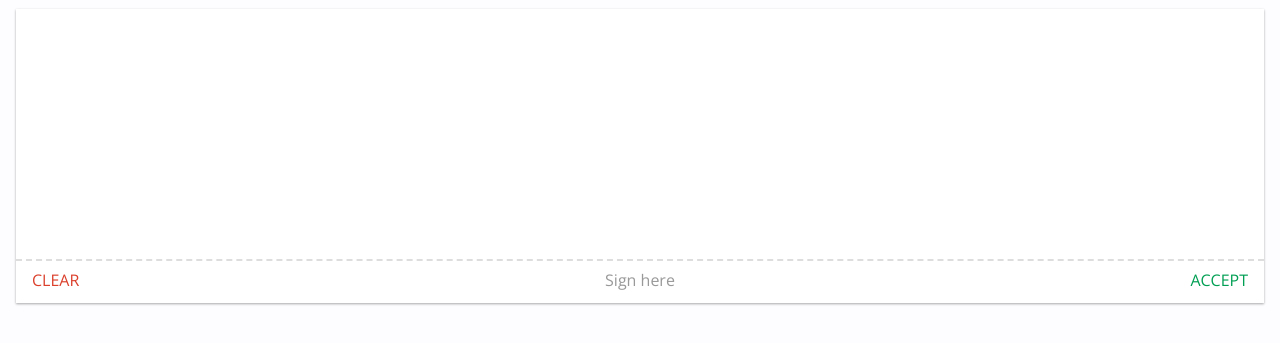
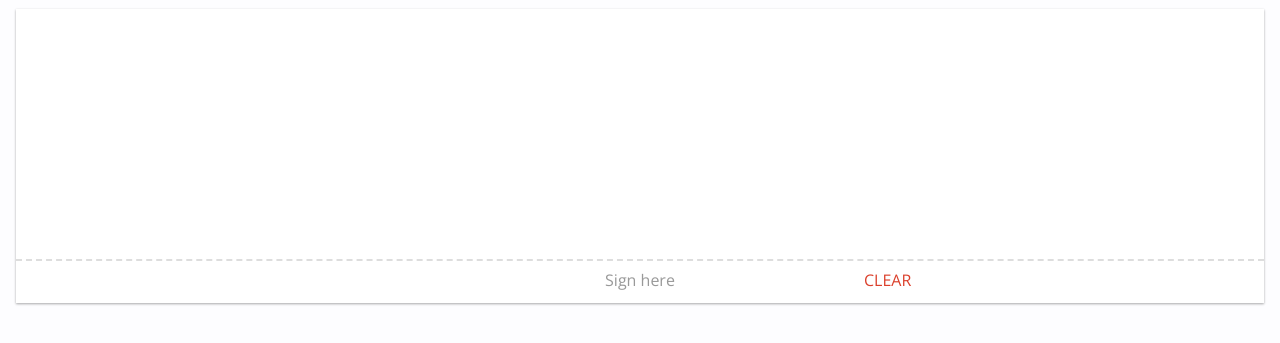
Before and after one commit to jerme404/ng-sign-here, a website: page index.html in a window 1280 px wide. Shown: the part 61-404 px from the top of the page. Drawn offline with nearby package versions, Linux system fonts and the light colour scheme.

Commit message:
Update index.html

```diff
--- a/index.html
+++ b/index.html
@@ -33,14 +33,13 @@
                     register-clear-handler="demo.registerClearHandler(handler)">
                 </sign-here>
                 <div layout="row" class="signature-button-wrapper">
-                    <span class="signature-button clear" ng-click="demo.clearSignature()">
-                        CLEAR
+                    <span class="signature-button accept">
                     </span>
                     <span class="signature-label">
                         Sign here
                     </span>
-                    <span class="signature-button accept" ng-click="demo.acceptSignature()">
-                        ACCEPT
+                    <span class="signature-button clear" ng-click="demo.clearSignature()">
+                        CLEAR
                     </span>
                 </div>
             </div>
```
